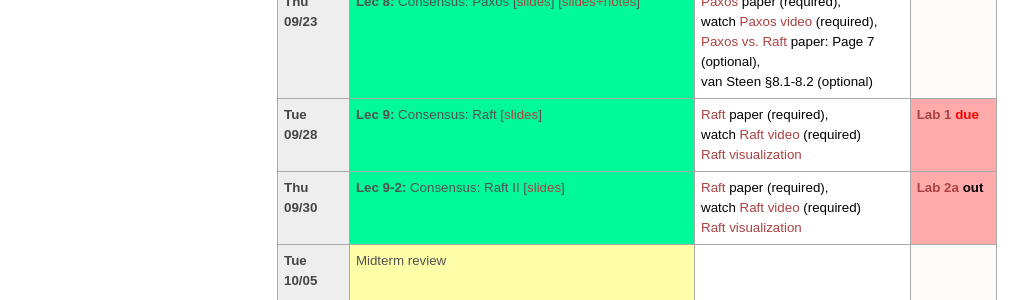
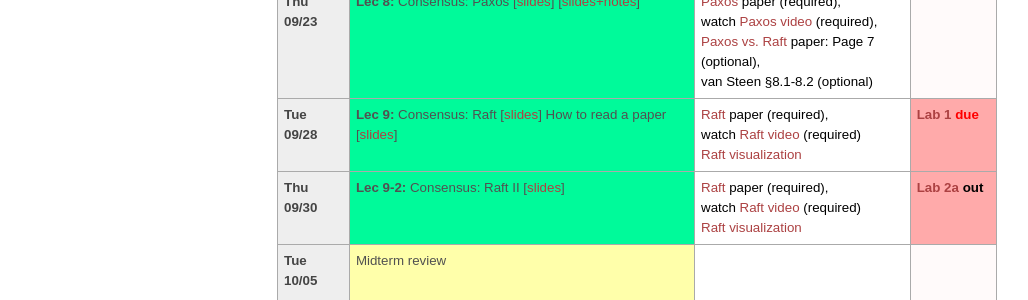
Before and after one commit to tddg/cs475-fall21, a Jekyll site: the page built from schedule.md, in a window 1280 px wide and 900 px high, scrolled down 750 px. Shown: the part 153-453 px from the top of the window, without its empty margins (3-1031 px from the left). Built offline with Jekyll 4.4.1, drawn with Linux system fonts in a browser that asks for light colours.

Commit message:
added how to read a paper slides

```diff
--- a/schedule.md
+++ b/schedule.md
@@ -239,6 +239,7 @@ The course schedule is tentative and subject to change\*.
   <td id="2021-09-28" class="date"><b>Tue 09/28</b></td>
   <td class="fault-tolerance">
 		<b>Lec 9:</b> Consensus: Raft [<a href="./public/lecs/raft.pdf">slides</a>]
+		How to read a paper [<a href="./public/lecs/how_to_read_a_paper.pdf">slides</a>]
   </td>
   <td class="reading">
 		<a href="./public/papers/raft.pdf">Raft</a> paper (required), <br/>
```
Also changed, not shown: 1 other file.
